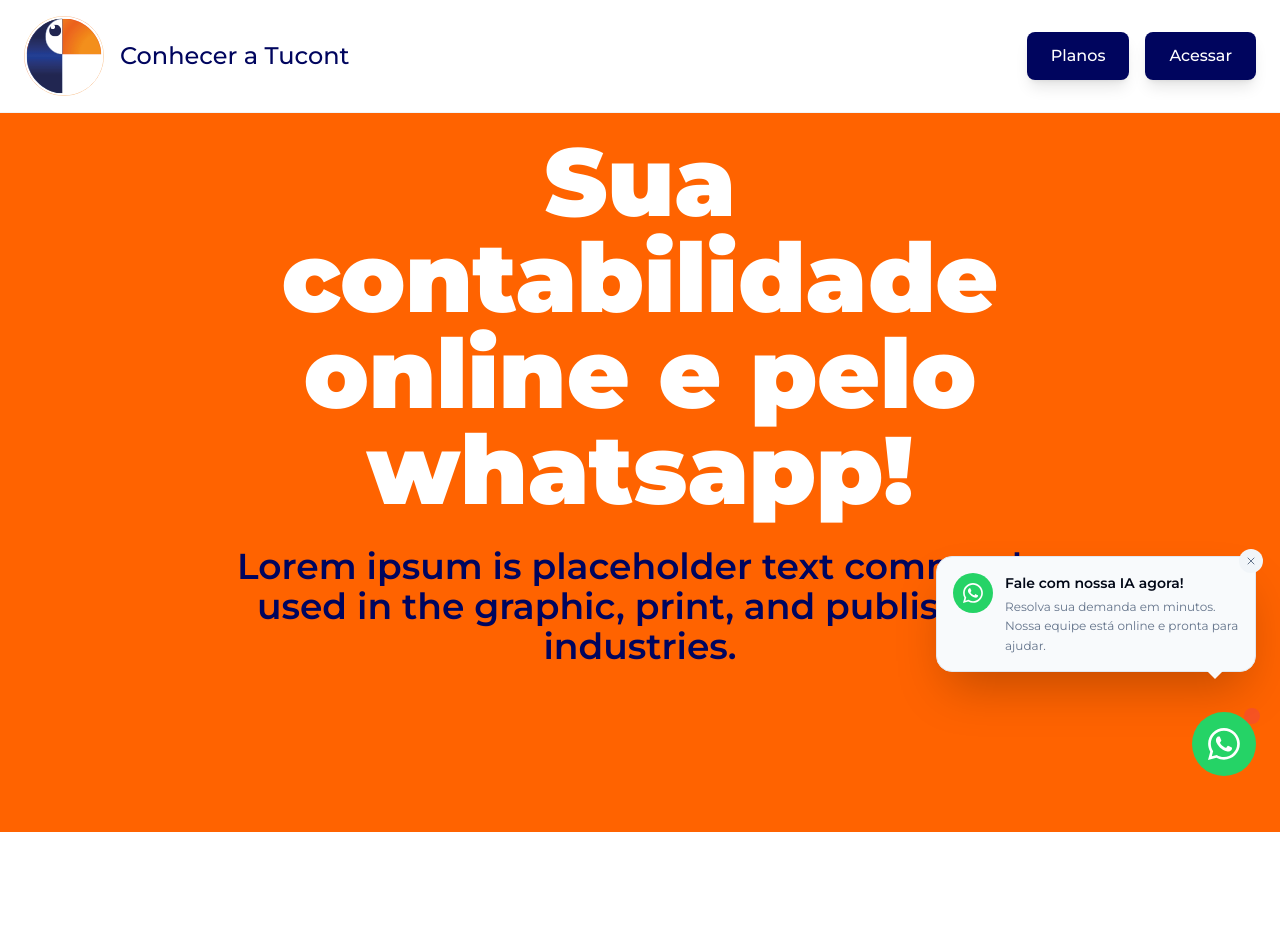
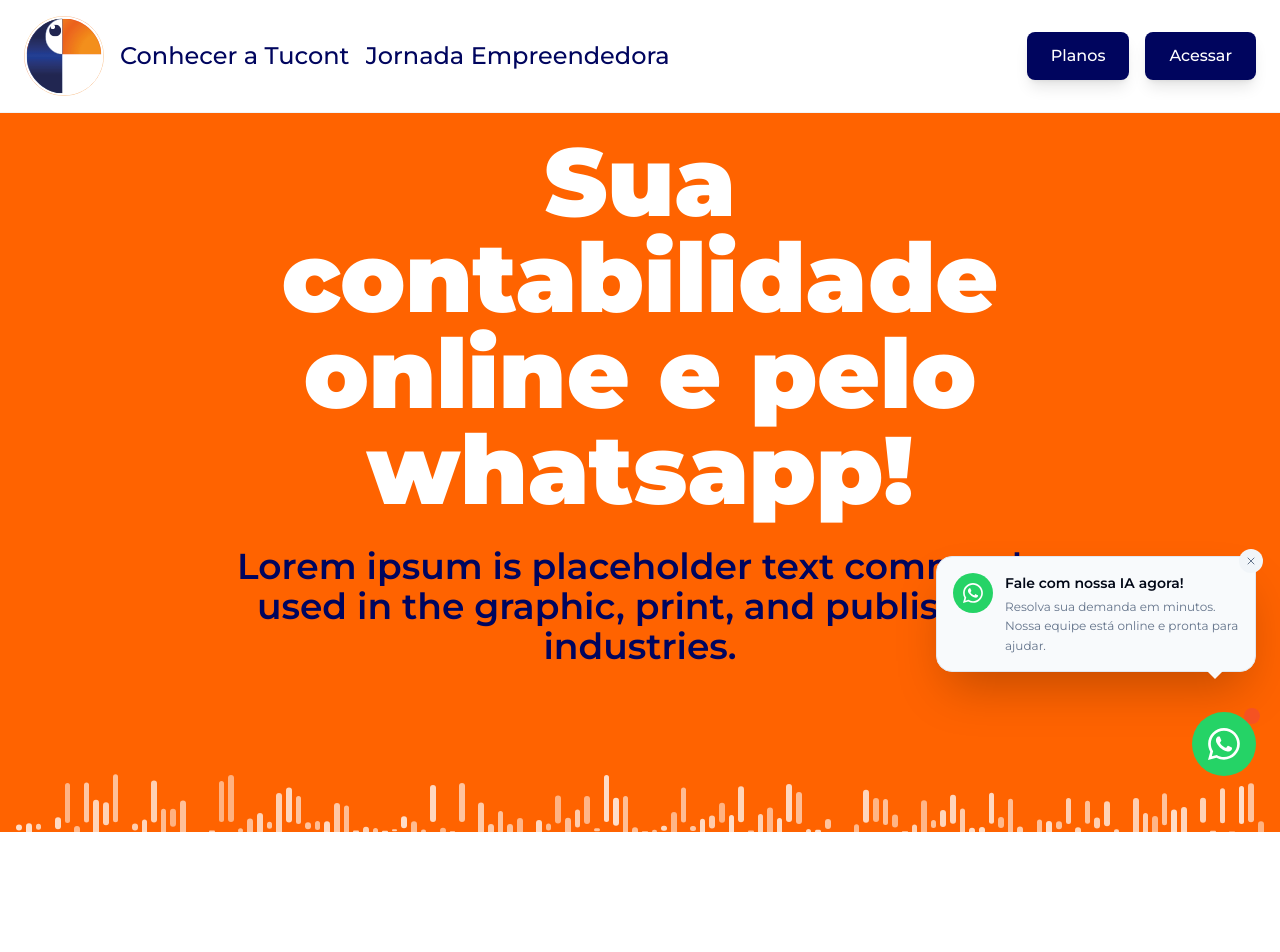
Before and after one commit to 9isnaldo/tucont-minimal, a Next.js app: page /conhecer in a window 1280 px wide. Shown: the top 952 px of the page. Built offline with nearby package versions, Linux system fonts and the light colour scheme.

Commit message:
Alteração do designer do componente Banner.tsx

```diff
--- a/src/components/Header.tsx
+++ b/src/components/Header.tsx
@@ -27,6 +27,22 @@ const Header = () => {
             </span>
             <span className="absolute bottom-0 left-0 w-full h-0.5 bg-tucont-navy transform origin-left scale-x-0 group-hover:scale-x-100 transition-transform duration-700 ease-out" />
           </Link>
+
+          <Link
+            href="/conhecer"
+            className="relative text-tucont-navy text-2xl font-medium group overflow-hidden"
+          >
+            <span className="relative inline-block">
+              <span className="block group-hover:translate-y-[-100%] transition-transform duration-500 ease-[cubic-bezier(0.77,0,0.175,1)]">
+                Jornada Empreendedora
+              </span>
+              <span className="absolute left-0 top-0 text-tucont-orange translate-y-[100%] group-hover:translate-y-0 block transition-transform duration-500 ease-[cubic-bezier(0.77,0,0.175,1)]">
+                Jornada Empreendedora
+              </span>
+            </span>
+            <span className="absolute bottom-0 left-0 w-full h-0.5 bg-tucont-navy transform origin-left scale-x-0 group-hover:scale-x-100 transition-transform duration-700 ease-out" />
+          </Link>
+
         </div>
 
         <div className="flex items-center gap-4">
--- a/src/components/sections/Banner.tsx
+++ b/src/components/sections/Banner.tsx
@@ -1,6 +1,7 @@
 "use client";
 
 import { motion } from "framer-motion";
+import { ScrollIndicator } from "../ui/scroll-indicator";
 
 interface BannerProps {
   className?: string;
@@ -8,7 +9,7 @@ interface BannerProps {
 
 export default function Banner({ className = "" }: BannerProps) {
   return (
-    <section className={`py-20 px-6 bg-tucont-orange text-center ${className}`}>
+    <section className={`py-20 px-6 bg-tucont-orange text-center relative ${className}`}>
       <div className="max-w-4xl mx-auto flex flex-col items-center justify-center min-h-[calc(84vh)]">
         <motion.h1
           initial={{ opacity: 0, y: 30 }}
@@ -26,6 +27,14 @@ export default function Banner({ className = "" }: BannerProps) {
           Lorem ipsum is placeholder text commonly used in the graphic, print, and publishing industries.
         </motion.h2>
       </div>
+
+      <ScrollIndicator
+        lineWidth={10}           // Largura das linhas
+        lineHeight={50}          // Altura das linhas
+        containerHeight={160}    // Altura do container
+        movementRange={10}       // Movimento vertical
+        lineCount={130}          // Quantidade de linhas
+      />
     </section>
   );
 }
--- /dev/null
+++ b/src/components/ui/scroll-indicator.tsx
@@ -0,0 +1,65 @@
+"use client";
+
+import { motion } from "framer-motion";
+import { useMemo } from "react";
+
+interface ScrollIndicatorProps {
+  lineWidth?: number;          // Largura das linhas em pixels
+  lineHeight?: number;         // Altura máxima das linhas em pixels
+  containerHeight?: number;    // Altura total do container
+  movementRange?: number;      // Alcance do movimento vertical
+  lineCount?: number;          // Quantidade de linhas
+}
+
+export const ScrollIndicator = ({
+  lineWidth = 8,              // Largura padrão mais visível
+  lineHeight = 50,            // Altura média
+  containerHeight = 160,      // Altura do container
+  movementRange = 15,         // Movimento vertical
+  lineCount = 50              // Quantidade generosa de linhas
+}: ScrollIndicatorProps) => {
+  // Configuração das linhas centrais
+  const centerLines = useMemo(() => {
+    return Array.from({ length: lineCount }).map((_, i) => ({
+      id: `center-${i}`,
+      duration: 1.2 + Math.random() * 0.8,
+      delay: Math.random() * 0.5,
+      height: lineHeight * 0.4 + Math.random() * lineHeight * 0.6,
+      direction: Math.random() > 0.5 ? 1 : -1,
+      opacity: 0.5 + Math.random() * 0.3
+    }));
+  }, [lineHeight, lineCount]);
+
+  return (
+    <div
+      className="absolute bottom-0 left-0 right-0 flex justify-center items-end"
+      style={{ height: `${containerHeight}px` }}
+    >
+      {/* Grupo central - ocupa toda a largura */}
+      <div className="w-full h-full flex justify-center items-end space-x-1 px-4">
+        {centerLines.map((line) => (
+          <motion.div
+            key={line.id}
+            className="bg-white rounded-full"
+            initial={{ height: 0 }}
+            animate={{
+              height: [0, line.height, 0],
+              y: [0, movementRange * line.direction, 0]
+            }}
+            transition={{
+              duration: line.duration,
+              delay: line.delay,
+              repeat: Infinity,
+              repeatType: "loop",
+              ease: "easeInOut"
+            }}
+            style={{
+              opacity: line.opacity,
+              width: `${lineWidth}px`
+            }}
+          />
+        ))}
+      </div>
+    </div>
+  );
+};
```
